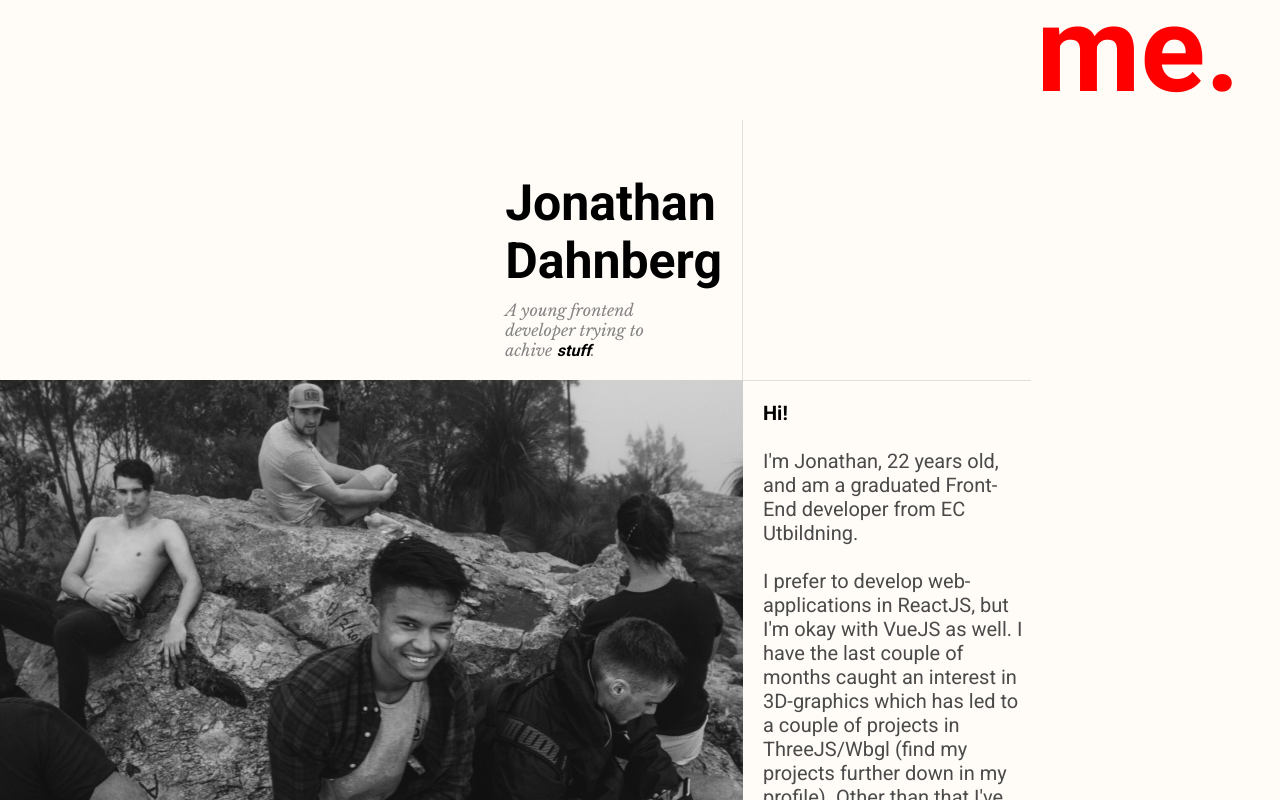
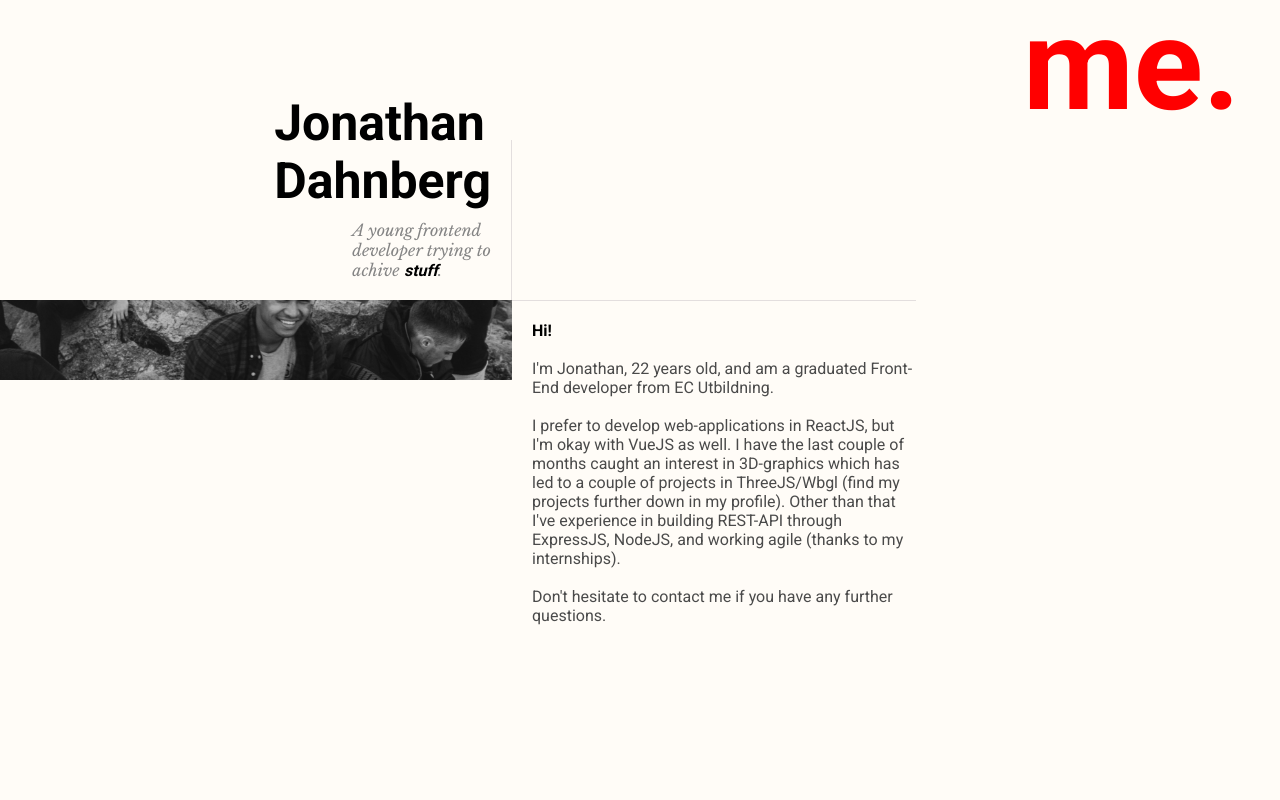
Before and after one commit to Jonathandah/portfolio, a React (Create React App) app: page / in a window 1280 px wide. Shown: the part 1760-2560 px from the top of the page. Built offline with nearby package versions, Linux system fonts and the light colour scheme.

Commit message:
added calc to font size

```diff
--- a/src/App.jsx
+++ b/src/App.jsx
@@ -43,16 +43,16 @@ function App() {
             <>
               <ul className="header__menu">
                 <li>
-                  <a href="#Intro">Intro</a>
+                  <a href="#Intro" onClick={() => openMenu()}>Intro</a>
                 </li>
                 <li>
-                  <a href="#Skills">My Skillset</a>
+                  <a href="#Skills " onClick={() => openMenu()}>My Skillset</a>
                 </li>
                 <li>
-                  <a href="#Work">Work</a>
+                  <a href="#Work" onClick={() => openMenu()}>Work</a>
                 </li>
                 <li>
-                  <a href="#Contact">Contact</a>
+                  <a href="#Contact" onClick={() => openMenu()}>Contact</a>
                 </li>
               </ul>
               <section className="header__social">
--- a/src/App.sass
+++ b/src/App.sass
@@ -1,3 +1,5 @@
+
+
 *
   margin: 0
   .App
@@ -72,10 +74,12 @@
         li
           padding: 0.4rem
           padding-left: 0
-          p
+          a
             font-size: 3rem
             font-family: 'Roboto', sans-serif
             font-weight: 700
+            color: black
+            text-decoration: none
             &:hover
               cursor: pointer
       .header__social
@@ -106,48 +110,6 @@
       height: 100%
       background: white
       transition: background 0.3s ease-in-out
-
-
-    // .App__sidebar
-    //   position: fixed
-    //   width: 60px
-    //   height: 100%
-    //   left: 0
-    //   display: flex
-    //   justify-content: flex-start
-    //   align-items: center
-    //   z-index: 20
-    //   -webkit-transition: all 0.3s ease-in-out
-    //   -moz-transition: all 0.3s ease-in-out
-    //   -o-transition: all 0.3s ease-in-out
-    //   transition: all 0.3s ease-in-out
-    //   .sidebar__shading
-    //     position: absolute
-    //     width: 100vw
-    //     height: 100vh
-    //     background: #000000cc
-    //     z-index: 10
-    //   .sidebar__content
-    //     width: 0vw
-    //     height: 100vh
-    //     background: white
-    //     z-index: 20
-    //     transition: all 0.3s ease-in-out
-    //   .sidebar__box
-    //     display: flex
-    //     flex-direction: column
-    //     justify-content: center
-    //     align-items: center
-    //     transform: rotate(270deg)
-    //     color: #000
-    //     z-index: 20
-    //     &:hover
-    //       cursor: pointer
-    //     .box__icon
-    //       font-size: 26px
-    //       transform: rotate(90deg)
-    //     .box__text
-    //       font-size: 20px
     .App__main
       position: relative
       width: 100%
@@ -182,4 +144,8 @@
     transform: translateZ(0)
     opacity: 1
 
+
+
+
+
 @import url('https://fonts.googleapis.com/css2?family=Libre+Baskerville:ital@0;1&family=Roboto:wght@400;700;900&display=swap')
--- a/src/Views/Home/components/Skills/Profile.sass
+++ b/src/Views/Home/components/Skills/Profile.sass
@@ -1,3 +1,29 @@
+@function strip-unit($value)
+  @return $value / ($value * 0 + 1)
+
+
+@mixin fluid-type($min-vw, $max-vw, $min-font-size, $max-font-size)
+  $u1: unit($min-vw)
+  $u2: unit($max-vw)
+  $u3: unit($min-font-size)
+  $u4: unit($max-font-size)
+
+  @if $u1 == $u2 and $u1 == $u3 and $u1 == $u4
+    &
+      font-size: $min-font-size
+      @media screen and (min-width: $min-vw)
+        font-size: calc(#{$min-font-size} + #{strip-unit($max-font-size - $min-font-size)} * ((100vw - #{$min-vw}) / #{strip-unit($max-vw - $min-vw)}))
+
+      @media screen and (min-width: $max-vw)
+        font-size: $max-font-size
+
+
+
+
+
+
+
+
 .Profile
     position: relative
     width: 100%
@@ -7,10 +33,10 @@
     flex-direction: column
     .Profile__title
         position: relative
-        width: 100%
+        margin-left: auto
         display: flex
         flex-direction: column
-        font-size: 120px
+        font-size: 8rem
         text-align: end
         padding-right: 40px
         box-sizing: border-box
@@ -21,49 +47,67 @@
                     // color: #1DBF73
     .Profile__box
         position: relative
-        width: 70%
-        min-width: 1031px
-        max-width: 1212px
         display: grid
-        grid-template-areas: ". box_name . ." "box_picture box_picture box_text ." "box_picture box_picture . ."
+        grid-template-columns: repeat(10, 10%)
+        grid-template-rows: repeat(10, 10vh)
         .box__name
-            grid-area: box_name
-            height: 240px
+            grid-area: 1/3/3/5
             display: flex
-            align-items: flex-start
+            align-items: flex-end
             justify-content: flex-end
             padding: 0px 20px 20px 0px
             flex-direction: column
             border-right: 1px solid #E3DEDE
             .name__title
                 padding-bottom: 10px
-                font-size: 50px
+                $min_width: 320px
+                $max_width: 1200px
+                $min_font: 20px
+                $max_font: 50px
+                @include fluid-type($min_width, $max_width, $min_font, $max_font)
             .name__description
+                white-space: nowrap
                 font-family: 'Libre Baskerville', sans-serif
                 font-style: italic
                 font-weight: normal
                 color: #848484
+                $min_width: 320px
+                $max_width: 1200px
+                $min_font: 8px
+                $max_font: 16px
+                @include fluid-type($min_width, $max_width, $min_font, $max_font)
                 span
                     &:nth-of-type(1)
                         color: #000000
                         font-weight: 600
                         font-family: 'Roboto', sans-serif
         .box__picture
-            grid-area: box_picture
+            object-fit: cover
+            grid-area: 3/1/3/5
             position: relative
-            // max-width: 80%
+            width: 100%
             // min-width: 360px
-            // height: auto
+            max-height: 100%
             // padding: 20px 20px 20px 0
         .box__text
             // font-style: italic
             border-top: 1px solid #E3DEDE
-            grid-area: box_text
+            width: 100%
+            // min-width: 360px
+            max-height: 100%
+            grid-area: 3/5/7/8
             color: #4A4A4A
-            font-size: 20px
+            $min_width: 320px
+            $max_width: 1200px
+            $min_font: 12px
+            $max_font: 16px
+            @include fluid-type($min_width, $max_width, $min_font, $max_font)
             padding-left: 20px
             padding-top: 20px
+            object-fit: cover
             span
                 &:nth-of-type(1)
                     color: #000000
                     font-weight: bold
+
+@import "../../../../App.sass"
```
